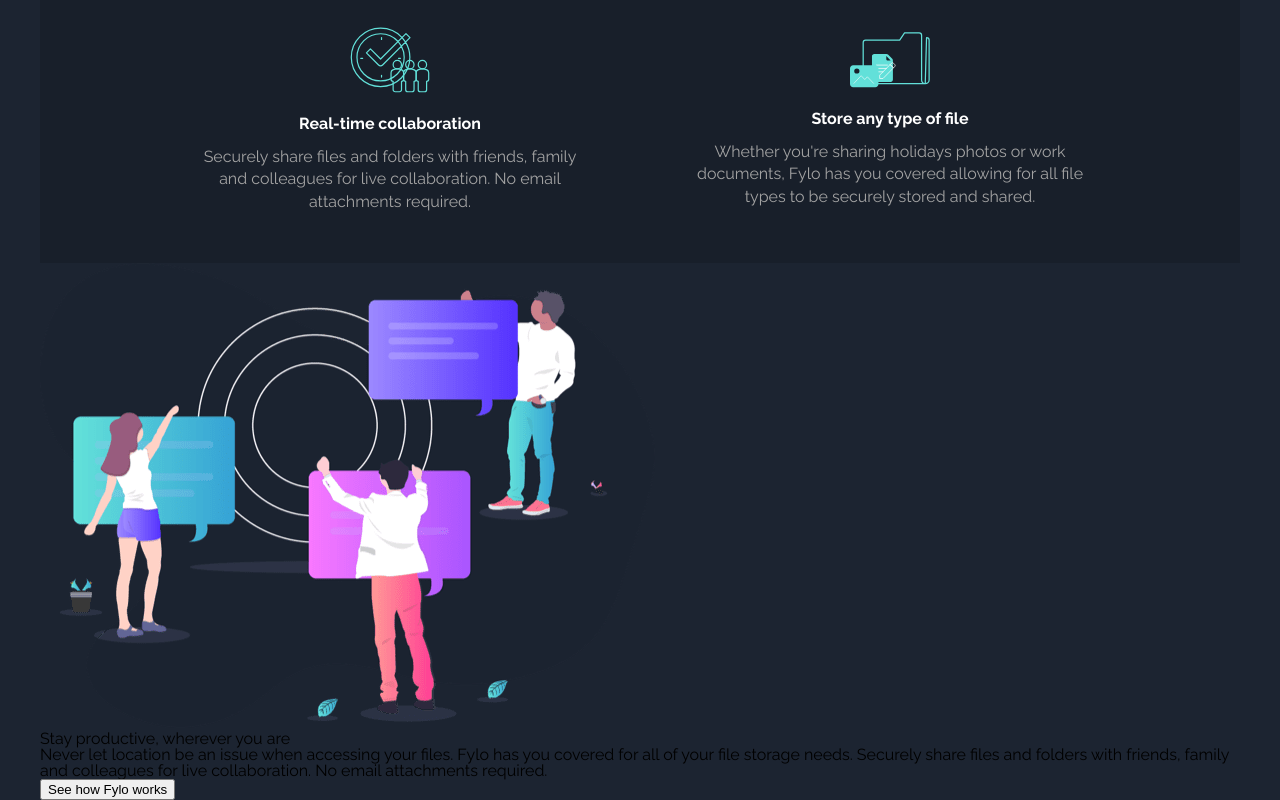
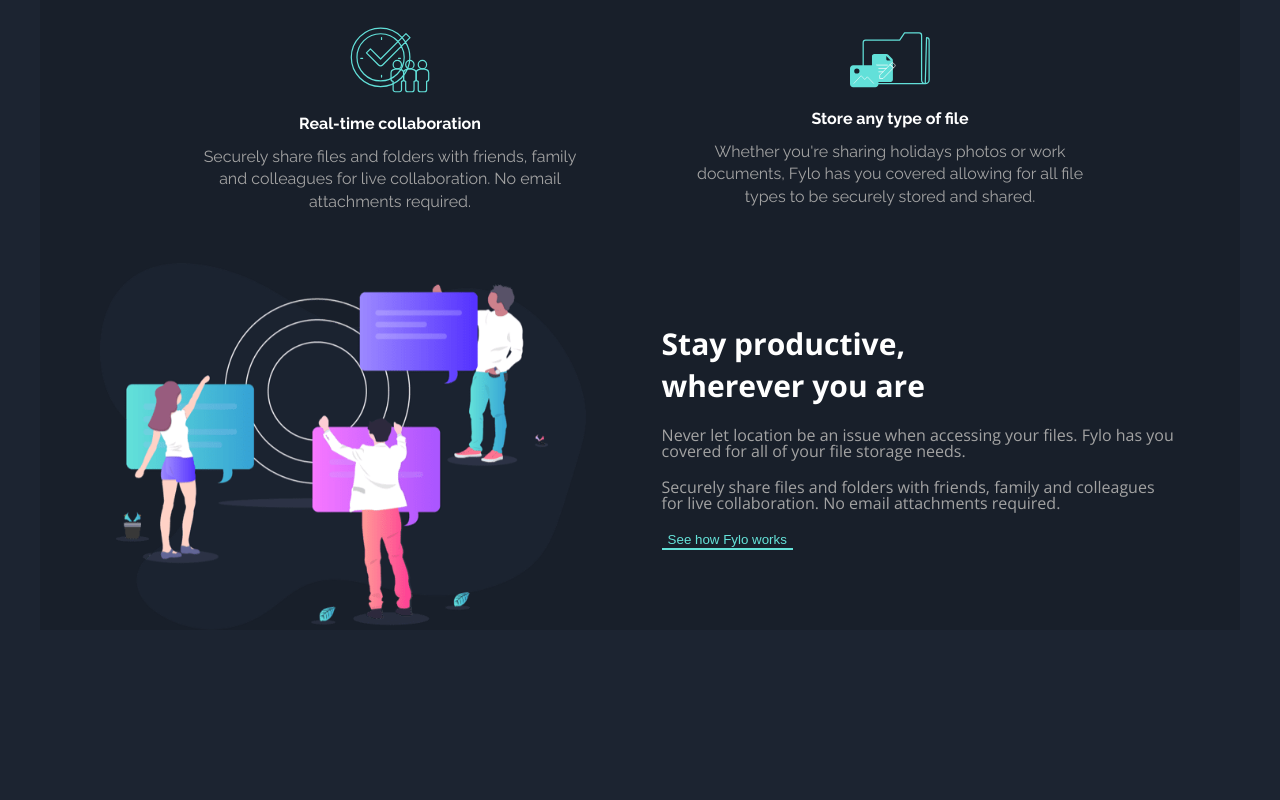
Before and after one commit to cbtsao47/Fylo-Landing-Page, a plain HTML site: page index.html in a window 1280 px wide. Shown: the part 1351-2151 px from the top of the page. After the commit the page ends 1981 px from the top, so only its background shows below. Drawn offline with nearby package versions, Linux system fonts and the light colour scheme.

Commit message:
complete features

```diff
--- a/index.html
+++ b/index.html
@@ -115,14 +115,20 @@
             class="cta__image"
           />
           <div class="cta__text">
-            <h2 class="cta__text--header">Stay productive, wherever you are</h2>
+            <h2 class="cta__text--header">
+              Stay productive,
+              <br />
+              wherever you are
+            </h2>
             <p class="cta__text--description">
               Never let location be an issue when accessing your files. Fylo has
-              you covered for all of your file storage needs. Securely share
-              files and folders with friends, family and colleagues for live
-              collaboration. No email attachments required.
+              you covered for all of your file storage needs.
             </p>
-            <button class="cta__text--button">
+            <p class="cta__text--description">
+              Securely share files and folders with friends, family and
+              colleagues for live collaboration. No email attachments required.
+            </p>
+            <button class="cta__button">
               See how Fylo works
             </button>
           </div>
--- a/less/cta.less
+++ b/less/cta.less
@@ -0,0 +1,35 @@
+.cta {
+  .flex(row, center, center);
+  width: 90%;
+  margin: 0 auto;
+  &__image {
+    width: 45%;
+    margin-right: 7%;
+  }
+  &__text {
+    > * {
+      margin-bottom: 2rem;
+    }
+    &--header {
+      color: @font-color;
+      font-size: @heading-font-size;
+    }
+    &--description {
+      color: @paragraph-color;
+    }
+  }
+  &__button {
+    text-align: left;
+    background: transparent;
+    color: @secondary-cyan;
+    outline: none;
+    border: none;
+    border-bottom: 2px solid @secondary-cyan;
+    &::after {
+      content: "";
+      background-image: url("../images/icon-arrow.svg");
+      width: 10px;
+      height: 10px;
+    }
+  }
+}
--- a/less/general.less
+++ b/less/general.less
@@ -19,9 +19,5 @@
   position: relative;
 }
 main {
-  // position: relative;
-  // display: flex;
-  // flex-direction: column;
-  // align-items: flex-start;
   background: @primary-dark-2;
 }
--- a/less/index.less
+++ b/less/index.less
@@ -1,6 +1,7 @@
 @import "variable";
 @import "mixin";
 @import "reset";
+@import "typography";
 @import "general";
 @import "nav";
 @import "header";
--- /dev/null
+++ b/less/typography.less
@@ -0,0 +1,21 @@
+h1 {
+  color: @font-color;
+  font-size: @heading-font-size;
+  font-family: @primary-font;
+  font-weight: 700;
+}
+h2 {
+  color: @font-color;
+  font-family: @secondary-font;
+  font-weight: 700;
+}
+p {
+  color: @paragraph-color;
+  font-size: @primary-font-size;
+  font-family: @secondary-font;
+}
+h1,
+h2,
+h3 {
+  line-height: 1.4;
+}
```
Also changed, not shown: css/index.css.
